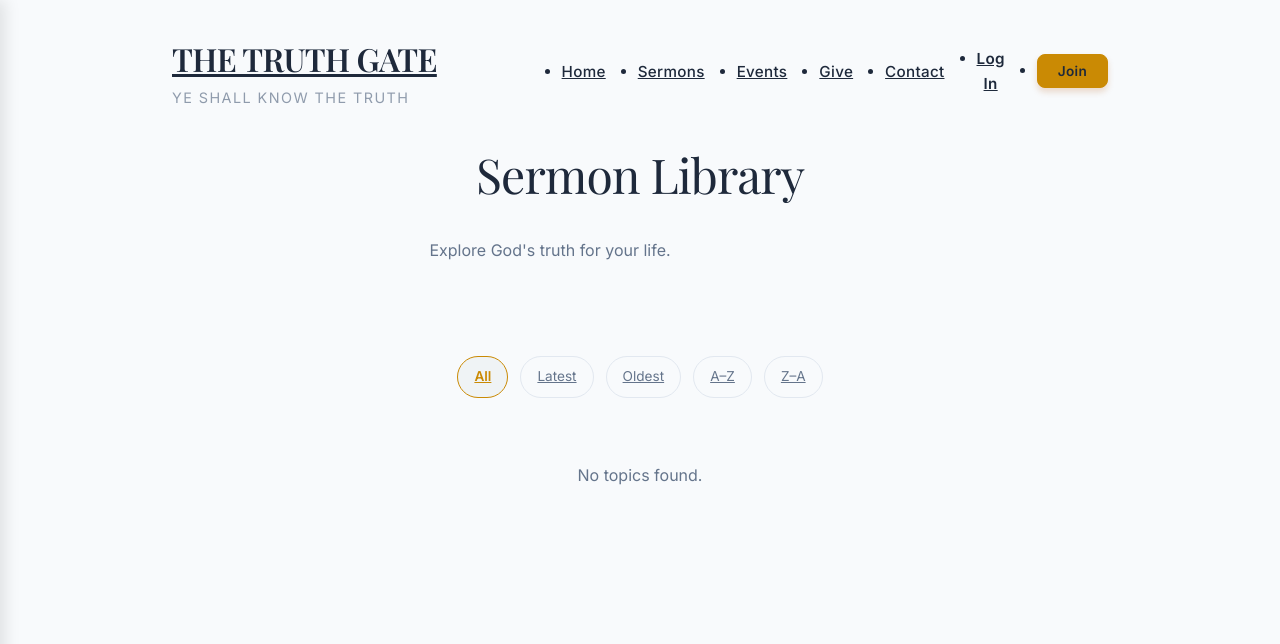
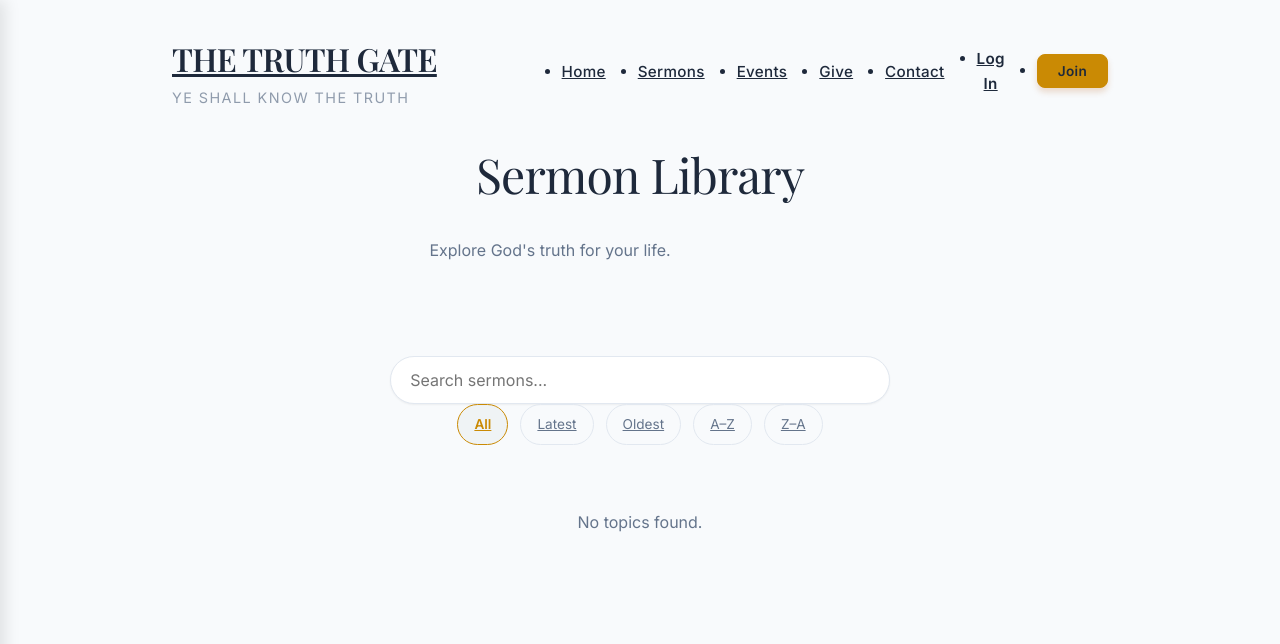
Before and after one commit to Eminenz07/the_truth_gate, a Django app: page /sermons/ in a window 1280 px wide. Shown: the top 644 px of the page. Run offline with Django 5.2, Linux system fonts and the light colour scheme; data that the repository does not hold is empty; parts of the project's set-up code (start-up, migrations or seed data) failed here and were passed over; some web fonts are replaced.

Commit message:
UI: Integrated Brand Logo in Hero & Search Bar

```diff
--- a/core/static/core/css/theme.css
+++ b/core/static/core/css/theme.css
@@ -641,6 +641,40 @@ label {
     padding: 0;
 }
 
+/* --- Branding Animations --- */
+@keyframes float-pulse {
+    0% { transform: translate(-50%, -50%) scale(1); opacity: 0.1; }
+    50% { transform: translate(-50%, -50%) scale(1.05); opacity: 0.2; }
+    100% { transform: translate(-50%, -50%) scale(1); opacity: 0.1; }
+}
+
+.hero-brand-bg {
+    position: absolute;
+    top: 50%;
+    left: 50%;
+    width: 600px; /* Adjust based on image size */
+    height: auto;
+    z-index: -1;
+    animation: float-pulse 8s ease-in-out infinite;
+    pointer-events: none;
+    filter: grayscale(100%) sepia(100%) hue-rotate(5deg) saturate(300%) opacity(0.5); /* Gold tint */
+}
+
+/* --- Branded Search Input --- */
+.search-input-branded {
+    background-image: url('../img/logo_branding.png');
+    background-repeat: no-repeat;
+    background-position: right 1rem center;
+    background-size: 24px; /* Icon size */
+    padding-right: 3rem !important; /* Space for icon */
+    transition: all 0.3s ease;
+}
+
+.search-input-branded:focus {
+    background-size: 28px; /* Subtle zoom on focus */
+    box-shadow: 0 0 0 4px rgba(202, 138, 4, 0.1);
+}
+
 /* Buttons */
 .btn,
 .btn-primary,
--- a/sermons/templates/sermons/sermon_list.html
+++ b/sermons/templates/sermons/sermon_list.html
@@ -16,6 +16,23 @@
             <p class="text-secondary">Explore God's truth for your life.</p>
         {% endif %}
     </header>
+
+    </header>
+
+    <!-- Search Bar -->
+    <div class="search-container mb-4" style="max-width: 500px; margin: 0 auto;">
+        <form method="get" action="{% url 'sermon_list' %}">
+            <input
+                type="text"
+                name="q"
+                value="{{ request.GET.q|default:'' }}"
+                placeholder="Search sermons..."
+                class="search-input-branded"
+                style="width: 100%; padding: 0.8rem 1.2rem; border-radius: 50px; border: 1px solid var(--border-color);"
+            >
+            <input type="hidden" name="sort" value="{{ current_sort }}">
+        </form>
+    </div>
 
     <!-- Filters -->
     <div class="filters-container mb-4" style="display: flex; justify-content: center; gap: 0.75rem; flex-wrap: wrap;">
```
Also changed, not shown: core/templates/core/home.html (+6 -18 lines), core/static/core/img/logo_branding.png (added).
